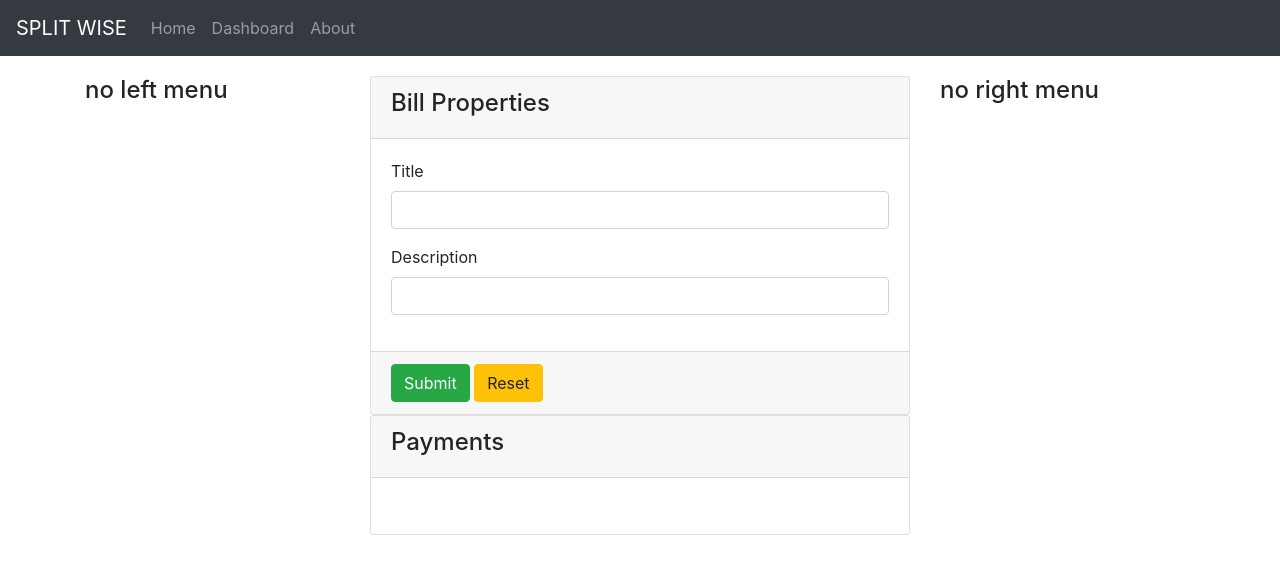
After one commit to ehsandaramir/splitwise-web-service, a Django app: page /dashboard/view/1/ in a window 1280 px wide. The commit adds this page. Shown: the top 574 px of the page. Run offline with Django 3.2, Linux system fonts and the light colour scheme; a user stored in the database is signed in; data comes from the database, SQL or seed files in the repository; both versions use the stored data as it was after the commit; data that the repository does not hold is empty; some libraries are stand-ins or nearby versions.

Commit message:
payment bug fix

```diff
--- a/split_wise/serializers.py
+++ b/split_wise/serializers.py
@@ -54,11 +54,15 @@ class UserSerializer(serializers.HyperlinkedModelSerializer):
 
 
 class PaymentSerializer(serializers.HyperlinkedModelSerializer):
-    paid_by = UserSerializer()
+    paid_by__read = UserSerializer(source='paid_by', read_only=True)
+    paid_by__write = serializers.PrimaryKeyRelatedField(source='paid_by', queryset=User.objects.all(), write_only=True)
+
+    bill__read = serializers.HyperlinkedRelatedField(source='bill', view_name='bill-detail', read_only=True)
+    bill__write = serializers.PrimaryKeyRelatedField(source='bill', queryset=Bill.objects.all(), write_only=True)
 
     class Meta:
         model = Payment
-        fields = ['url', 'pk', 'bill', 'paid_by', 'amount']
+        fields = ['url', 'pk', 'bill__read', 'bill__write', 'paid_by__read', 'paid_by__write', 'amount']
         read_only_fields = ['pk', ]
 
 
@@ -72,12 +76,12 @@ class DebtSerializer(serializers.HyperlinkedModelSerializer):
 
 
 class BillSerializer(serializers.HyperlinkedModelSerializer):
-    creator = UserSerializer()
-    payments = PaymentSerializer(many=True)
-    debts = DebtSerializer(many=True)
+    creator = UserSerializer(many=False, read_only=True)
+    payments = PaymentSerializer(many=True, read_only=True)
+    debts = DebtSerializer(many=True, read_only=True)
 
     class Meta:
         model = Bill
         fields = ['url', 'pk', 'creator', 'title', 'desc', 'create_date', 'amount', 'balance', 'payments', 'debts', ]
-        read_only_fields = ['pk', 'create_date', 'payments', 'debts', 'balance']
-        depth = 1
+        read_only_fields = ['url', 'pk', 'creator', 'create_date', 'payments', 'debts', 'balance']
+        # depth = 1
--- a/split_wise/views.py
+++ b/split_wise/views.py
@@ -167,17 +167,26 @@ class PaymentViewSet(
 
     def get_queryset(self):
         current_user = self.request.user
+
+        involved_bills_by_creator = Bill.objects.filter(creator=current_user)
+        involved_bills_by_debts = Bill.objects.filter(debts__owed_by=current_user)
+        involved_bills_by_payments = Bill.objects.filter(payments__paid_by=current_user)
+        involved_bills = chain(involved_bills_by_creator, involved_bills_by_debts, involved_bills_by_payments)
+        involved_bills_payments = []
+        for bill in involved_bills:
+            involved_bills_payments += bill.payments.all()
+
         you_paid = Payment.objects.filter(paid_by=current_user)
         paid_to_you = Payment.objects.filter(bill__debts__owed_by=current_user)
 
-        result = chain(you_paid, paid_to_you)
+        result = chain(you_paid, paid_to_you, involved_bills_payments)
         result = sorted(result, key=lambda instance: instance.bill.create_date)
         return result
 
     def get_object(self):
-        for val in self.get_queryset():
-            if val.id == int(self.kwargs.get('pk')):
-                return val
+        for payment in self.get_queryset():
+            if payment.id == int(self.kwargs.get('pk')):
+                return payment
         raise Http404()
 
 
--- a/templates/webapp/base.html
+++ b/templates/webapp/base.html
@@ -20,24 +20,22 @@
 
 {% block navbar %}
   <nav class="navbar navbar-expand-lg navbar-dark bg-dark sticky-top">
-    <a class="navbar-brand" href="#">Navbar</a>
+    <a class="navbar-brand" href="/">SPLIT WISE</a>
     <button class="navbar-toggler" type="button" data-toggle="collapse" data-target="#navbarNav"
             aria-controls="navbarNav" aria-expanded="false" aria-label="Toggle navigation">
       <span class="navbar-toggler-icon"></span>
     </button>
+
     <div class="collapse navbar-collapse" id="navbarNav">
       <ul class="navbar-nav">
-        <li class="nav-item active">
-          <a class="nav-link" href="#">Home <span class="sr-only">(current)</span></a>
+        <li class="nav-item">
+          <a class="nav-link" href="{% url 'webapp-main' %}">Home <span class="sr-only">(current)</span></a>
         </li>
         <li class="nav-item">
-          <a class="nav-link" href="#">Features</a>
+          <a class="nav-link" href="{% url 'webapp-dashboard' %}">Dashboard</a>
         </li>
         <li class="nav-item">
-          <a class="nav-link" href="#">Pricing</a>
-        </li>
-        <li class="nav-item">
-          <a class="nav-link disabled" href="#">Disabled</a>
+          <a class="nav-link" href="#">About</a>
         </li>
       </ul>
     </div>
@@ -72,6 +70,9 @@
         integrity="sha384-ChfqqxuZUCnJSK3+MXmPNIyE6ZbWh2IMqE241rYiqJxyMiZ6OW/JmZQ5stwEULTy"
         crossorigin="anonymous"></script>
 
+<!-- cookie parser library -->
+<script src="https://cdn.jsdelivr.net/npm/js-cookie@2/src/js.cookie.min.js"></script>
+
 {% block ext_script %}{% endblock ext_script %}
 
 </body>
--- /dev/null
+++ b/templates/webapp/dashboard_view.html
@@ -0,0 +1,63 @@
+{% extends "webapp/base_master_detail.html" %}
+
+{% block ext_style %}
+  {% load static %}
+  <link rel="stylesheet" type="text/css" href="{% static 'webapp/style/base.css' %}"/>
+{% endblock ext_style %}
+
+
+{% block cont_main %}
+
+  <div ng-app="splitWiseAppView" ng-controller="SplitWiseAppView">
+    <div class="card">
+
+      <div class="card-header">
+        <h4>Bill Properties</h4>
+      </div>
+
+      <div class="card-body">
+        <div class="form-group">
+          <label for="billTitle">Title</label>
+          <input type="text" class="form-control" id="billTitle" ng-model="item.title">
+        </div>
+        <div class="form-group">
+          <label for="billDesc">Description</label>
+          <input type="text" class="form-control" id="billDesc" ng-model="item.desc">
+        </div>
+      </div>
+
+      <div class="card-footer">
+        <button class="btn btn-success" ng-click="onSubmitClicked()">Submit</button>
+        <button class="btn btn-warning" ng-click="loadBill()">Reset</button>
+      </div>
+
+    </div>
+
+    <div class="card">
+
+      <div class="card-header">
+        <h4>Payments</h4>
+      </div>
+
+      <div class="card-body">
+        <table class="table">
+          <tr ng-repeat="payment in payments">
+            <td>
+              <input type="text" ng-model="payment.paid_by.username">
+            </td>
+            <td ng-model="payment.amount">d</td>
+          </tr>
+        </table>
+      </div>
+
+    </div>
+
+  </div>
+
+{% endblock cont_main %}
+
+
+{% block ext_script %}
+  {% load static %}
+  <script src="{% static 'webapp/script/dashboard_view.js' %}"></script>
+{% endblock ext_script %}
--- a/webapp/urls.py
+++ b/webapp/urls.py
@@ -5,4 +5,5 @@ from webapp import views
 urlpatterns = [
     path('', views.webapp_main, name='webapp-main'),
     path('dashboard/', views.webapp_dashboard, name='webapp-dashboard'),
+    path('dashboard/view/<int:pk>/', views.webapp_view, name='webapp-view'),
 ]
--- a/webapp/views.py
+++ b/webapp/views.py
@@ -1,3 +1,4 @@
+from django.contrib.auth.decorators import login_required
 from django.shortcuts import render, redirect
 
 
@@ -15,3 +16,11 @@ def webapp_dashboard(request):
         return render(request, 'webapp/dashboard.html', context)
     else:
         return redirect('login')
+
+
+@login_required
+def webapp_view(request, pk):
+    context = {
+        'user': request.user
+    }
+    return render(request, 'webapp/dashboard_view.html')
```
Also changed, not shown: templates/webapp/dashboard.html (+20 -15 lines), webapp/static/webapp/script/dashboard.js (+35 -18 lines), webapp/static/webapp/script/dashboard_view.js (added, +40 -0 lines), db.sqlite3.
